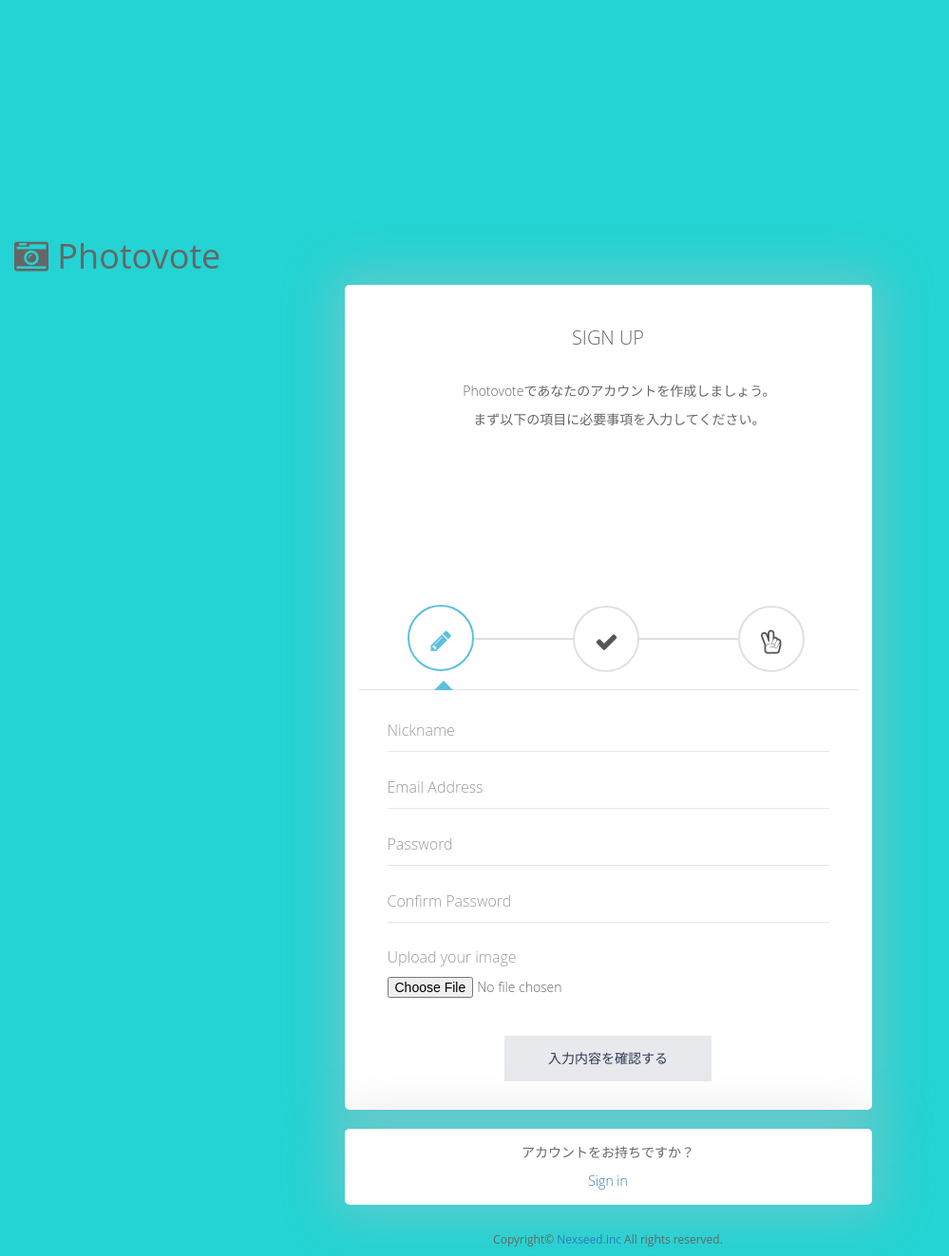
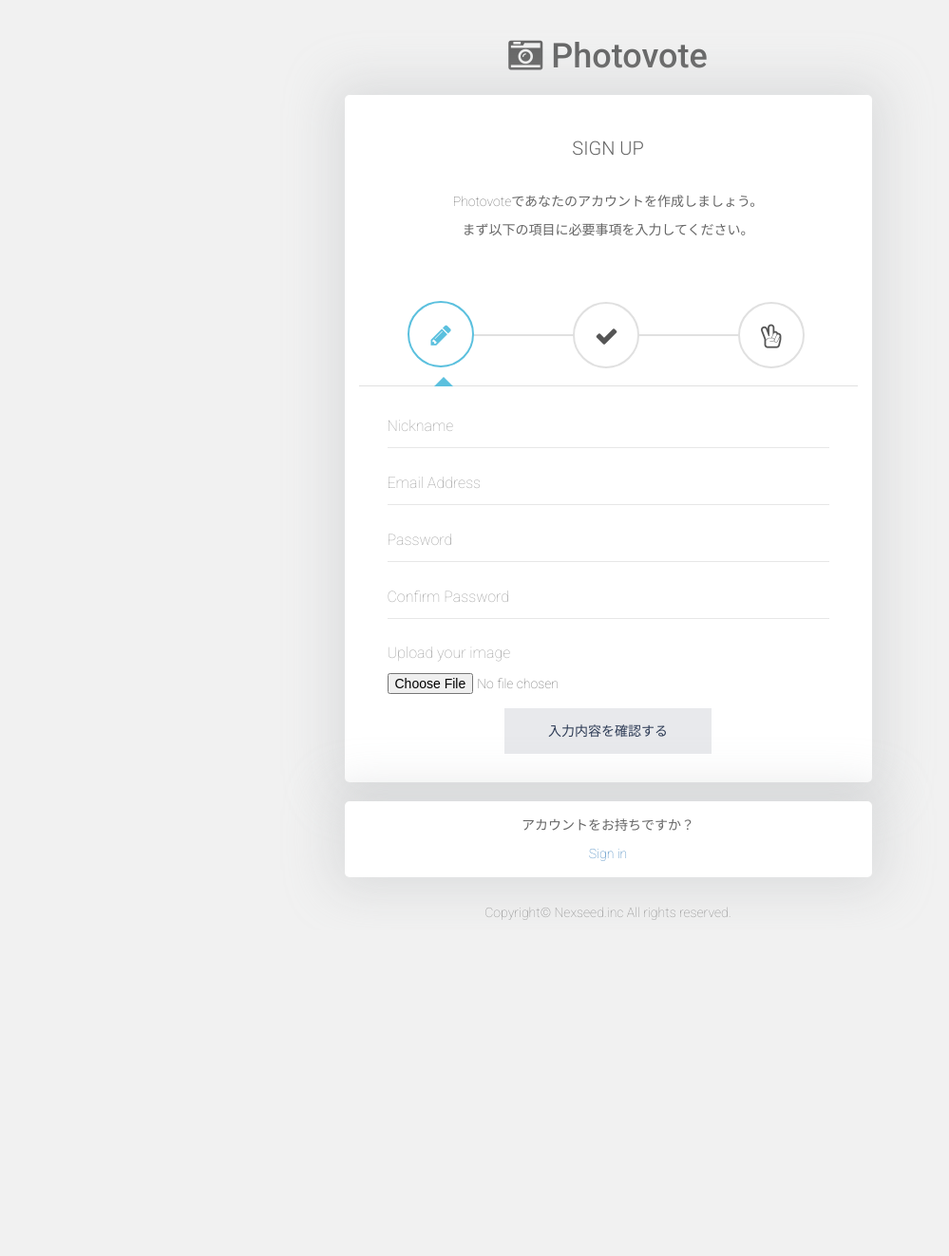
Before and after one commit to shinya-nexseed/team_20160215, a PHP site: page /join/signup.php in a window 1280 px wide. Shown: the whole page at 95% size, without its empty margins (0-999 px from the left). After the commit the page ends 980 px from the top, so only its background shows below. Run offline with PHP 8.4, Linux system fonts and the light colour scheme; some libraries are stand-ins or nearby versions.

Commit message:
最終調整・CSSの実装(他ページとの調整は未実施)

```diff
--- a/assets/css/main.css
+++ b/assets/css/main.css
@@ -1,3 +1,31 @@
+/*==============================================*/
+/*-----base-----*/
+/*==============================================*/
+/*--design from bootsnipp Login and Register New Style - Tabbed by http://bootsnipp.com/snippets/ZlnjD -- */
+/*--font import from Google fonts--*/
+@import url(https://fonts.googleapis.com/css?family=Roboto:400,300,100,700,500);
+
+body{
+  color:#666666;
+  font-family: 'Roboto', sans-serif;
+  font-weight:100;
+  width: 100%;
+  background-color: #f1f1f1;
+  background-size: 600% 100%;
+  -webkit-animation: HeroBG 20s ease infinite;
+          animation: HeroBG 20s ease infinite;
+}
+
+h6{
+  font-size:14px;
+  font-weight:100;
+  color: #888;
+}
+
+h6 a{
+  color: #888;
+}
+
 /*==============================================*/
 /*-----navbar-----*/
 /*==============================================*/
@@ -33,12 +61,14 @@
 /*==============================================*/
 /*-----container-----*/
 /*==============================================*/
+.container-fluid{
+  padding-top:20px;
+}
 
-
-
-/*.container-fluid{
-  margin-top: 60px;
-}*/
+.container-fluid h1{
+  margin-bottom: 20px;
+  text-align: center;
+}
 
 /*--design from bootsnipp Form wizard with circular tabs by http://bootsnipp.com/snippets/8AGGQ --*/
 
@@ -103,11 +133,6 @@
 }
 .wizard li.active span.round-tab i{
     color: #5bc0de;
-}
-
-span.round-tab:hover {
-    color: #333;
-    border: 2px solid #333;
 }
 
 .wizard .nav-tabs > li {
@@ -211,10 +236,10 @@
 
 /* according menu */
 #accordion-container {
-    font-size:13px
+  font-size:13px
 }
 .accordion-header {
-    font-size:13px;
+  font-size:13px;
 	background:#ebebeb;
 	margin:5px 0 0;
 	padding:7px 20px;
@@ -302,128 +327,12 @@
     }
 }
 
-/*--design from bootsnipp Signin and Signup page by http://bootsnipp.com/snippets/VERA8 --*/
-
-/*::selection {
-  background-color: #b5e2e7;
-}
-
-::-moz-selection {
-  background-color: #8ac7d8;
-}
-
-body {
-  background: #3CC;
-}
-
-.container {
-  display: -webkit-flex;
-  display: flex;
-  height: 100%;
-}
-
-#logbox {
-  padding: 10px;
-  margin: 20px auto;
-  width: 340px;
-  background-color: #fff;
-  -webkit-box-shadow: 0 1px 5px rgba(0, 0, 0, 0.25);
-  -moz-box-shadow: 0 1px 5px rgba(0, 0, 0, 0.25);
-  box-shadow: 0 1px 5px rgba(0, 0, 0, 0.25);
-}
-
-#logbox-sub{
-  padding: 25px;
-  margin: 20px auto;
-  width: 340px;
-  background-color: #fff;
-  -webkit-box-shadow: 0 1px 5px rgba(0, 0, 0, 0.25);
-  -moz-box-shadow: 0 1px 5px rgba(0, 0, 0, 0.25);
-  box-shadow: 0 1px 5px rgba(0, 0, 0, 0.25);
-}
-
-h1 {
-  text-align: center;
-  font-size: 175%;
-  color: #757575;
-  font-weight: 300;
-}
-
-h1, input {
-  font-family: "Open Sans", Helvetica, sans-serif;
-}
-
-.input {
-  width: 75%;
-  height: 50px;
-  display: block;
-  margin: 0 auto 15px;
-  padding: 0 15px;
-  border: none;
-  border-bottom: 2px solid #ebebeb;
-}
-.input:focus {
-  outline: none;
-  border-bottom-color: #3CC !important;
-}
-.input:hover {
-  border-bottom-color: #dcdcdc;
-}
-.input:invalid {
-  box-shadow: none;
-}
-
-.pass:-webkit-autofill {
-  -webkit-box-shadow: 0 0 0 1000px white inset;
-}
-
-.inputButton {
-  position: relative;
-  width: 85%;
-  height: 50px;
-  display: block;
-  margin: 30px auto 30px;
-  color: white;
-  background-color: #3CC;
-  border: none;
-  -webkit-box-shadow: 0 5px 0 #2CADAD;
-  -moz-box-shadow: 0 5px 0 #2CADAD;
-  box-shadow: 0 5px 0 #2CADAD;
-}
-.inputButton:hover {
-  top: 2px;
-  -webkit-box-shadow: 0 3px 0 #2CADAD;
-  -moz-box-shadow: 0 3px 0 #2CADAD;
-  box-shadow: 0 3px 0 #2CADAD;
-}
-.inputButton:active {
-  top: 5px;
-  box-shadow: none;
-}
-.inputButton:focus {
-  outline: none;
-}*/
-
+/*==============================================*/
+/*form*/
+/*==============================================*/
 
 /*--design from bootsnipp Login and Register New Style - Tabbed by http://bootsnipp.com/snippets/ZlnjD -- */
 /*--font import from Google fonts--*/
-/*@import url(https://fonts.googleapis.com/css?family=Roboto:400,300,100,700,500);*/
-
-body {
-  padding-top: 90px;
-  background:#F7F7F7;
-  color:#666666;
-  font-family: 'Roboto', sans-serif;
-  font-weight:100;
-}
-
-body{
-  width: 100%;
-  background: #24d3d3;
-  background-size: 600% 100%;
-  -webkit-animation: HeroBG 20s ease infinite;
-          animation: HeroBG 20s ease infinite;
-}
 
 @-webkit-keyframes HeroBG {
   0% {
@@ -710,146 +619,3 @@
   line-height: 35px;
   text-align: center;
 }
-
-
-.white-panel:hover {
-  box-shadow: 1px 1px 10px rgba(0, 0, 0, 0.5);
-  margin-top: -5px;
-  -webkit-transition: all 0.3s ease-in-out;
-  -moz-transition: all 0.3s ease-in-out;
-  -o-transition: all 0.3s ease-in-out;
-  transition: all 0.3s ease-in-out;
-}
-
-/* ========== Author's custom styles ========== */
-
-body { margin-top: 140px;
-  font-family: 'Open Sans', sans-serif;
-}
-
-.fb-profile img.fb-image-lg {
-  z-index: 0;
-  width: 100%;
-  margin-bottom: 10px;
-}
-
-.fb-image-profile {
-  margin: -90px 10px 0px 50px;
-  z-index: 9; width: 20%;
-}
-
-@media (max-width:768px) {
-  .fb-profile-text h1{
-    font-weight: 700;
-    font-size:16px;
-}
-
-.fb-image-profile {
-  margin: -45px 10px 0px 25px;
-  z-index: 9;
-  width: 20%;
-} }
-
-legend{
-  text-align: center;
-}
-
-/*写真新規投稿・編集画面用*/
-
-.btn {
-  margin-top: 25px;
-}
-
-.message {
-  resize: both;
-  width: 95%;
-  height: 180px;
-}
-
-h5{
-  border-left: 3px solid #1E90FF;
-  padding-left: 6px;
-}
-
-.photo_show{
-  margin-top: 20px;
-  width: 300px;
-}
-
-.required{
-  color: red;
-}
-
-
-/*メインコンテンツのPintarest風UI用*/
-
-#pinBoot {
-  position: relative;
-  max-width: 100%;
-  width: 100%;
-  margin-top: 60px;
-}
-img {
-  width: 100%;
-  max-width: 100%;
-  height: auto;
-}
-.white-panel {
-  position: absolute;
-  background: white;
-  box-shadow: 0px 1px 2px rgba(0, 0, 0, 0.3);
-  padding: 10px;
-}
-/*
-stylize any heading tags withing white-panel below
-*/
-
-.white-panel h1 {
-  font-size: 1em;
-}
-.white-panel h1 a {
-  color: #A92733;
-}
-.white-panel:hover {
-  box-shadow: 1px 1px 10px rgba(0, 0, 0, 0.5);
-  margin-top: -5px;
-  -webkit-transition: all 0.3s ease-in-out;
-  -moz-transition: all 0.3s ease-in-out;
-  -o-transition: all 0.3s ease-in-out;
-  transition: all 0.3s ease-in-out;
-}
-
-
-
-/*モーダル写真詳細部分*/
-
-.box img{
-  width: 100%;
-  object-fit:cover;
-  -o-object-fit:cover;
-  margin-bottom: 18px;
-}
-
-.box a:hover img{
-  opacity: 0.8;
-}
-
-.modal-content{
-  padding: 20px;
-}
-
-.btn_close{
-  background-color: white;
-  -moz-border-radius: 5px;
-  -webkit-border-radius: 5px;
-  border-radius: 5px;
-}
-
-.vote-btn{
-  text-align: center;
-}
-
-.jump-edit{
-  float: right;
-  font-size: 9px;
-}
--- a/functions.php
+++ b/functions.php
@@ -31,9 +31,6 @@
 				}
 		}else{
 				//セッションタイムアウトの場合
-				//最終アクションが現時刻より3秒以上前だった場合
-				//if文の条件分岐では同じ条件が上で明記されていないかをまず確かめる
-				//if(isset($_SESSION['time']) && ($_SESSION['time'] + 3 <= time())){
 					$_SESSION['timeout'] = 'timeout';
 				// ログインしていない場合：signinへ強制遷移
 				header('Location: signin.php');
--- a/join/check.php
+++ b/join/check.php
@@ -157,9 +157,7 @@
       </div>
     </footer>
 
-    <!-- JS start -->
+    <!-- JS -->
     <script type="text/javascript" src="../assets/js/jquery-1.12.3.min.js"></script>
-    <script type="text/javascript" src="../assets/js/bootstrap.js"></script>
-    <script type="text/javascript" src="../assets/js/main.js"></script>
   </body>
 </html>
--- a/join/signup.php
+++ b/join/signup.php
@@ -272,9 +272,7 @@
       </div>
     </footer>
 
-    <!-- JS start -->
+    <!-- JS -->
     <script type="text/javascript" src="../assets/js/jquery-1.12.3.min.js"></script>
-    <script type="text/javascript" src="../assets/js/bootstrap.js"></script>
-    <script type="text/javascript" src="../assets/js/main.js"></script>
   </body>
 </html>
--- a/join/thanks.php
+++ b/join/thanks.php
@@ -94,9 +94,7 @@
       </div>
     </footer>
 
-    <!-- JS start -->
+    <!-- JS -->
     <script type="text/javascript" src="../assets/js/jquery-1.12.3.min.js"></script>
-    <script type="text/javascript" src="../assets/js/bootstrap.js"></script>
-    <script type="text/javascript" src="../assets/js/main.js"></script>
   </body>
 </html>
--- a/signin.php
+++ b/signin.php
@@ -166,7 +166,7 @@
         </div>
       </div>
     </footer>
-    <!-- JS start -->
+    <!-- JS -->
     <script type="text/javascript" src="assets/js/jquery-1.12.3.min.js"></script>
     <script type="text/javascript" src="assets/js/bootstrap.js"></script>
     <script type="text/javascript" src="assets/js/main.js"></script>
```
